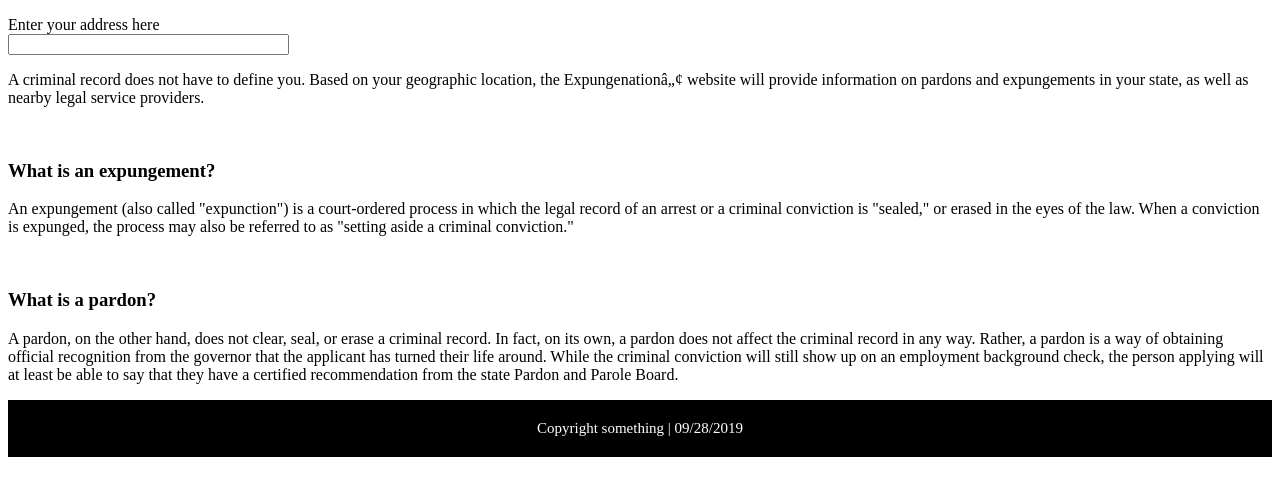
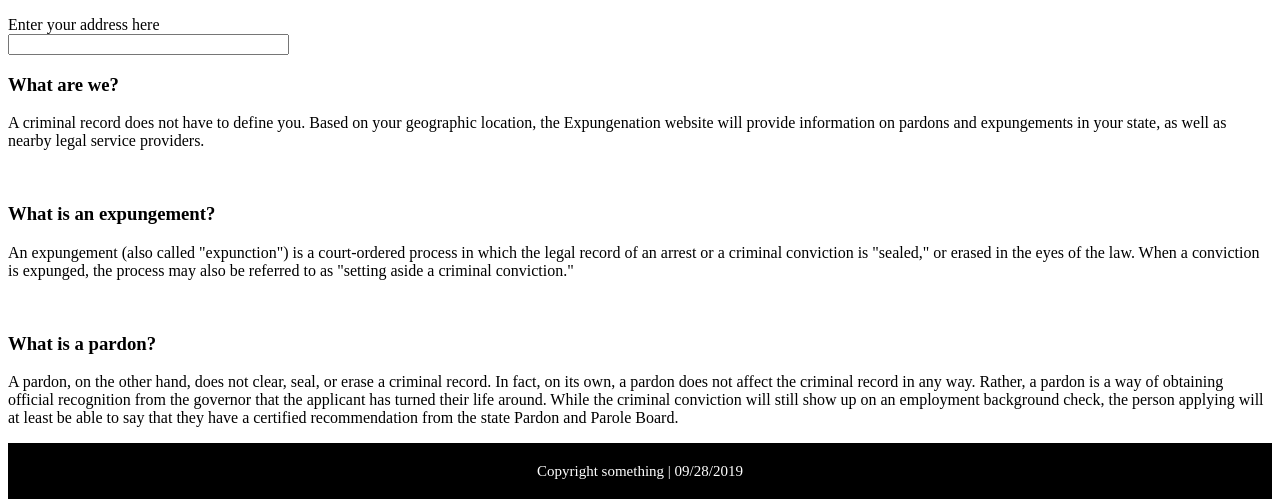
Before and after one commit to William103/Hackathon, a Flask app: page / in a window 1280 px wide. Shown: the part 117-616 px from the top of the page. Run offline with Flask 2, Linux system fonts and the light colour scheme.

Commit message:
Fixed a very bad bug

```diff
--- a/app.py
+++ b/app.py
@@ -73,7 +73,8 @@ def index():
                 coords.append((row[-2], row[-1]))
         marker = coords
         coords.append(location)
-        return render_template('index.html', title='Expungenation', info=info, entities=entities, location=location, marker=marker)
+        return render_template('index.html', title='Expungenation', info=info,
+                entities=entities, location=location, marker=marker, table=1)
 
 if __name__ == "__main__":
     app.run()
--- a/templates/index.html
+++ b/templates/index.html
@@ -33,18 +33,12 @@
   </tr>
   <tr>
     <td>
-        <div>
             </br>
             <div class="statelaw">
               {{info|safe}}
             </div>
-            <form>
-
-            </form>
-        </div>
     </td>
     <td>
-        <div>
             </br>
             <div class="locallaw">
                 <ol>
@@ -63,7 +57,6 @@
                 </ol>
             </div>
 
-          </div>
     </td>
     <td>
                   <div>
@@ -90,15 +83,15 @@
 
   </table>
   {% else %}
+  <h3>What are we?</h3>
   <p>A criminal record does not have to define you. Based on your geographic
-  location, the Expungenationâ„¢ website will provide information on pardons and
+  location, the Expungenation website will provide information on pardons and
   expungements in your state, as well as nearby legal service providers.</p><br>
   <h3>What is an expungement? </h3>
   <p>An expungement (also called "expunction") is a court-ordered process in
   which the legal record of an arrest or a criminal conviction is "sealed," or
   erased in the eyes of the law. When a conviction is expunged, the process may
   also be referred to as "setting aside a criminal conviction."</p><br>
-
   <h3>What is a pardon?</h3>
   <p>A pardon, on the other hand, does not clear, seal, or erase a criminal
   record. In fact, on its own, a pardon does not affect the criminal record in
@@ -107,9 +100,7 @@
   conviction will still show up on an employment background check, the person
   applying will at least be able to say that they have a certified
   recommendation from the state Pardon and Parole Board.</p>
-
   {% endif %}
-
 
     <div class="footer">
       Copyright something | 09/28/2019
```
